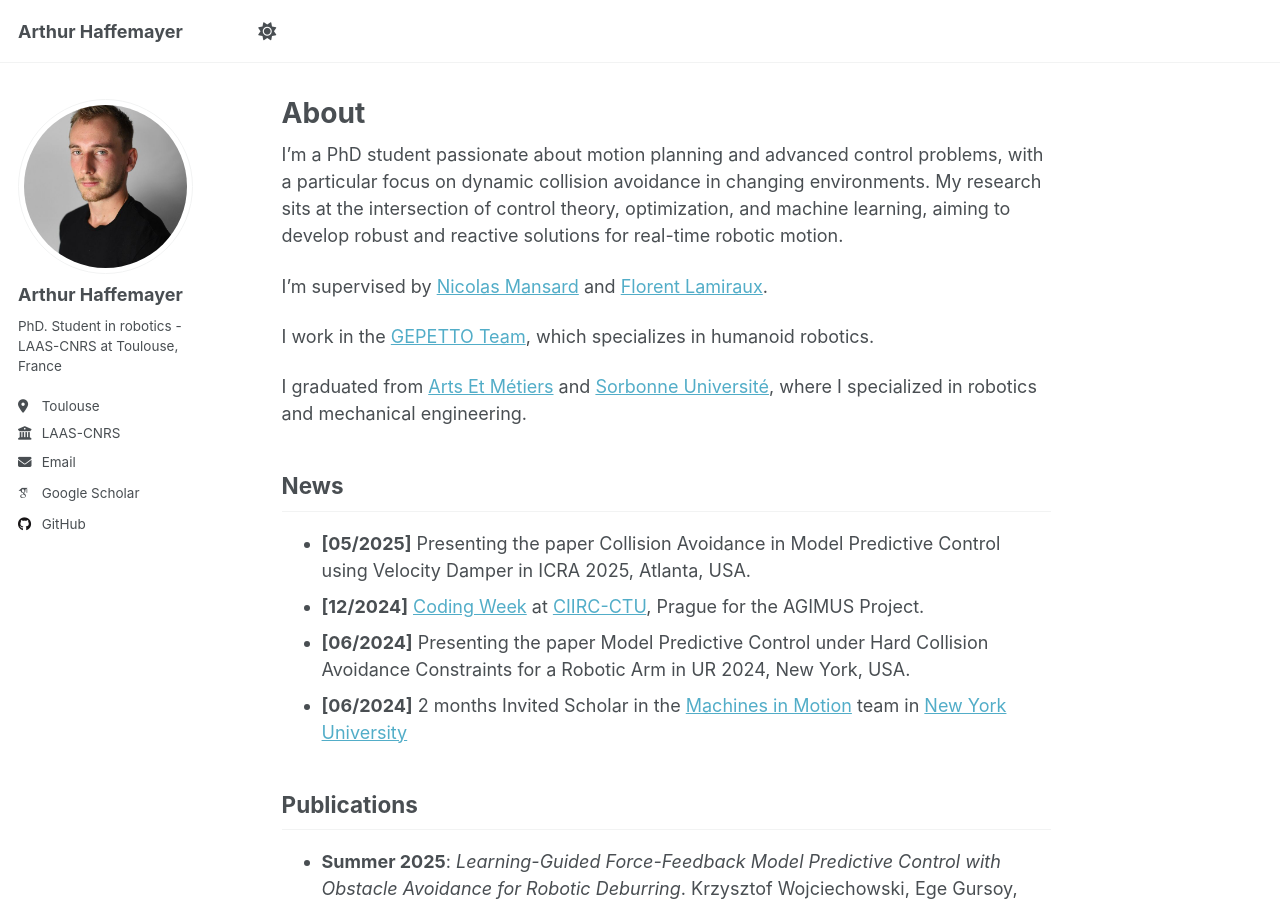
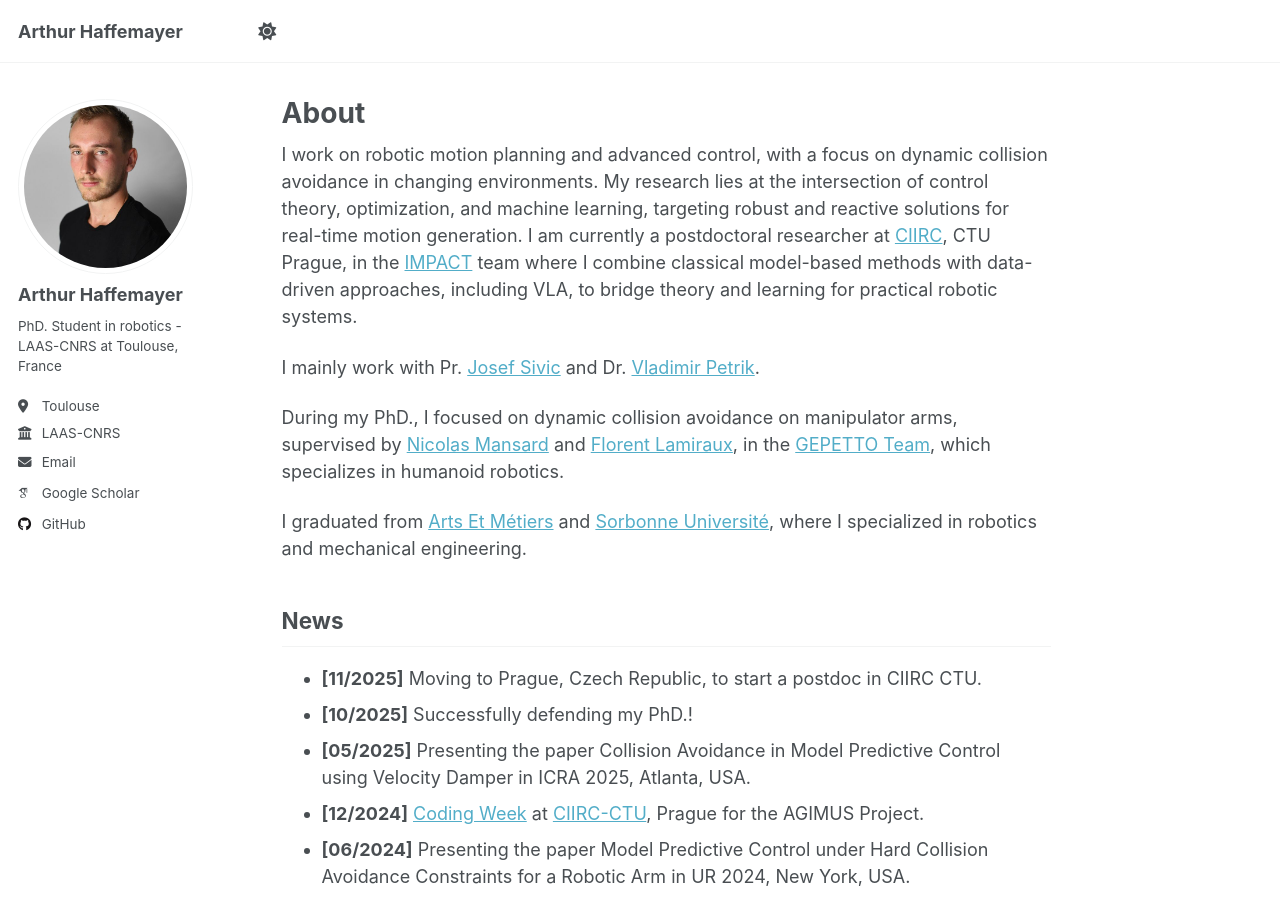
Before and after one commit to ahaffemayer/ahaffemayer.github.io, a Jekyll site: the page built from _pages/about.md, in a window 1280 px wide and 900 px high. Built offline with Jekyll 4.4.1, drawn with Linux system fonts in a browser that asks for light colours; some web fonts are replaced.

Commit message:
updating to postdoc

```diff
--- a/_pages/about.md
+++ b/_pages/about.md
@@ -7,16 +7,17 @@ redirect_from:
   - /about.html
 ---
 
-I'm a PhD student passionate about motion planning and advanced control problems, with a particular focus on dynamic collision avoidance in changing environments. My research sits at the intersection of control theory, optimization, and machine learning, aiming to develop robust and reactive solutions for real-time robotic motion.
+I work on robotic motion planning and advanced control, with a focus on dynamic collision avoidance in changing environments. My research lies at the intersection of control theory, optimization, and machine learning, targeting robust and reactive solutions for real-time motion generation. I am currently a postdoctoral researcher at [CIIRC](https://www.ciirc.cvut.cz/), CTU Prague, in the [IMPACT](https://impact.ciirc.cvut.cz/) team  where I combine classical model-based methods with data-driven approaches, including VLA, to bridge theory and learning for practical robotic systems.
 
-I'm supervised by [Nicolas Mansard](https://scholar.google.fr/citations?user=rq-9xAkAAAAJ&hl=en) and [Florent Lamiraux](https://scholar.google.fr/citations?user=WNlfd2sAAAAJ&hl=fr).
+I mainly work with Pr. [Josef Sivic](https://people.ciirc.cvut.cz/~sivic/) and Dr. [Vladimir Petrik](https://scholar.google.com/citations?user=IiHnyEoAAAAJ&hl=en).
 
-I work in the [GEPETTO Team](https://www.laas.fr/en/teams/gepetto/), which specializes in humanoid robotics.
+During my PhD., I focused on dynamic collision avoidance on manipulator arms, supervised by [Nicolas Mansard](https://scholar.google.fr/citations?user=rq-9xAkAAAAJ&hl=en) and [Florent Lamiraux](https://scholar.google.fr/citations?user=WNlfd2sAAAAJ&hl=fr), in the [GEPETTO Team](https://www.laas.fr/en/teams/gepetto/), which specializes in humanoid robotics.
 
 I graduated from [Arts Et Métiers](https://artsetmetiers.fr/en) and [Sorbonne Université](https://www.sorbonne-universite.fr/en), where I specialized in robotics and mechanical engineering.
 
 ## News
-
+- **[11/2025]** Moving to Prague, Czech Republic, to start a postdoc in CIIRC CTU.
+- **[10/2025]** Successfully defending my PhD.!
 - **[05/2025]** Presenting the paper Collision Avoidance in Model Predictive Control using Velocity Damper in ICRA 2025, Atlanta, USA.
 - **[12/2024]** [Coding Week](https://www.agimus-project.eu/news-events/news/51-successful-coding-week-at-ciirc-ctu-marks-key-milestone-for-agimus-project) at [CIIRC-CTU](https://www.ciirc.cvut.cz/), Prague for the AGIMUS Project.
 - **[06/2024]** Presenting the paper Model Predictive Control under Hard Collision Avoidance Constraints for a Robotic Arm in UR 2024, New York, USA.
```
